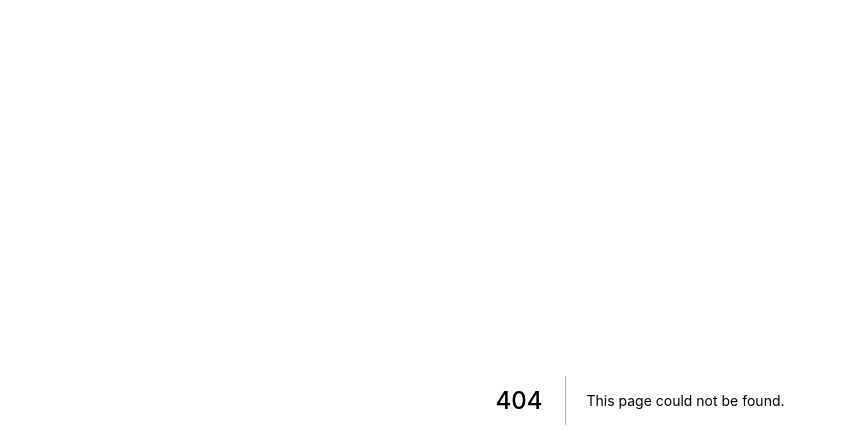
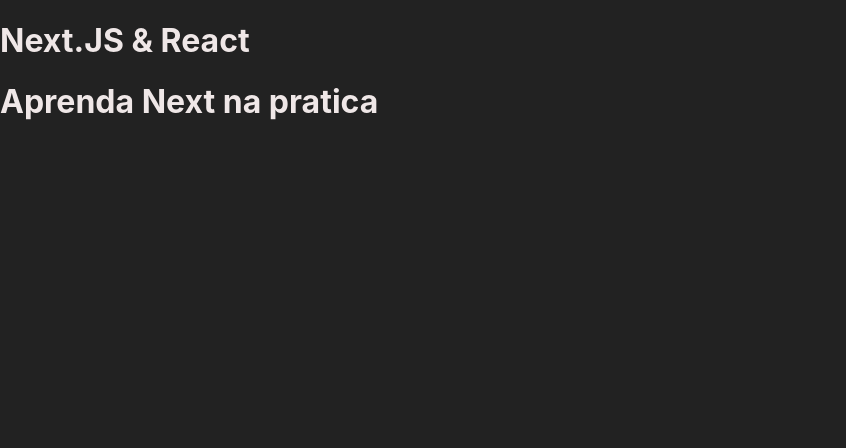
Before and after one commit to dgw159/nextjs, a Next.js app: page /exemplo in a window 1280 px wide. Before the commit this address had no page. Shown: the top 448 px of the page, without its empty margins (0-846 px from the left). Built offline with nearby package versions, Linux system fonts and the light colour scheme.

Commit message:
navegacao de paginas

```diff
--- /dev/null
+++ b/src/components/cabecalho.jsx
@@ -0,0 +1,9 @@
+export default function Cabecalho(props){
+    return(
+        <header>
+            <h1>
+                {props.titulo}
+            </h1>
+        </header>
+    )
+}
--- a/src/pages/estiloso.jsx
+++ b/src/pages/estiloso.jsx
@@ -1,7 +1,9 @@
 import styles from '../styles/Estiloso.module.css'
+import Link from 'next/dist/client/link'
 
 export default function Estiloso(){
     return (<div className={styles.roxo}>
                 <h1>Estilo usando CSS Modulo</h1>
+                <Link href="/">Home</Link>
             </div>)
 }
--- /dev/null
+++ b/src/pages/exemplo.jsx
@@ -0,0 +1,10 @@
+import Cabecalho from "../components/cabecalho";
+
+export default function Exemplo(){
+    return(
+        <>
+        <Cabecalho titulo = "Next.JS & React"></Cabecalho>
+        <Cabecalho titulo = "Aprenda Next na pratica"/>
+        </>
+    )
+}
--- a/src/pages/index.jsx
+++ b/src/pages/index.jsx
@@ -1,7 +1,9 @@
+import Link from "next/link"
+
 export default function Inicio(){
-    //
     return (<div>
         <h1>Fundamentos de Next.js</h1>
         <h2>Esudando o framework</h2>
+        <Link href="/estiloso">Estiloso</Link>
     </div>)
 }
```
